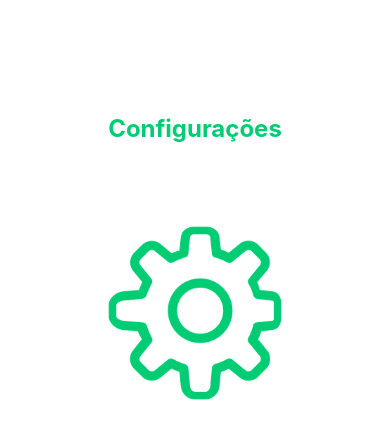
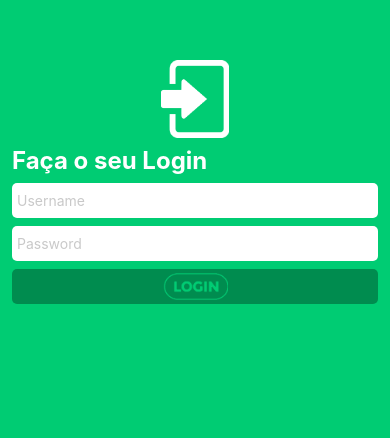
Before and after one commit to Guilherme-Cesul/ReactNavigations, a React Native app: screen / in a window 390 px wide. Shown: the part 140-578 px from the top of the page. Built offline with nearby package versions, Linux system fonts and the light colour scheme.

Commit message:
feat: implementando StackNavigation na tela de Login para a UserProfile

```diff
--- a/App.tsx
+++ b/App.tsx
@@ -1,3 +1,4 @@
+import { Routes } from '@routes/index';
 import { History } from '@screens/History';
 import { Login } from '@screens/Login';
 import { Settings } from '@screens/Settings';
@@ -8,7 +9,7 @@ import { UserProfile } from '@screens/UserProfile';
 export default function App() {
   return (
     <>
-    <Settings />
+    <Routes />
     </>
   );
 }
--- a/package.json
+++ b/package.json
@@ -9,8 +9,10 @@
     "web": "expo start --web"
   },
   "dependencies": {
+    "@react-navigation/bottom-tabs": "^6.6.1",
     "@react-navigation/native": "^6.1.18",
     "@react-navigation/native-stack": "^6.11.0",
+    "@react-navigation/stack": "^6.4.1",
     "expo": "~51.0.28",
     "expo-status-bar": "~1.12.1",
     "react": "18.2.0",
--- /dev/null
+++ b/src/routes/app.routes.tsx
@@ -0,0 +1,15 @@
+import { createNativeStackNavigator } from "@react-navigation/native-stack";
+import { Login } from "@screens/Login";
+import { UserProfile } from "@screens/UserProfile";
+
+const { Navigator, Screen } = createNativeStackNavigator();
+
+export function AppRoutes() {
+  return (
+    <Navigator initialRouteName="login" screenOptions={{ headerShown: false }}>
+      <Screen name="login" component={Login} />
+
+      <Screen name="userProfile" component={UserProfile} />
+    </Navigator>
+  );
+}
--- /dev/null
+++ b/src/routes/index.tsx
@@ -0,0 +1,10 @@
+import { NavigationContainer } from "@react-navigation/native";
+import { AppRoutes } from "./app.routes";
+
+export function Routes() {
+  return (
+    <NavigationContainer>
+      <AppRoutes />
+    </NavigationContainer>
+  );
+}
--- a/src/screens/Login/index.tsx
+++ b/src/screens/Login/index.tsx
@@ -12,9 +12,16 @@ import {
 import login from "../../assets/login.png";
 import buttonIcon from "../../assets/buttonIcon.png";
 import { useState } from "react";
+import { useNavigation } from "@react-navigation/native";
 
 export function Login() {
   const [name, setName] = useState<string>("");
+
+  const navigation = useNavigation();
+
+  function handleUserProfile() {
+    navigation.navigate("userProfile");
+  }
 
   return (
     <Container>
@@ -34,7 +41,7 @@ export function Login() {
           placeholderTextColor="#C9C9C9"
           style={{ paddingLeft: 5 }}
         />
-        <Button>
+        <Button onPress={handleUserProfile}>
           <Image2 source={buttonIcon} />
         </Button>
       </ContainerLogin>
```
Also changed, not shown: src/@types/navigation.d.ts (added, +8 -0 lines), 1 other file (tests, documents, lock files or other folders).
